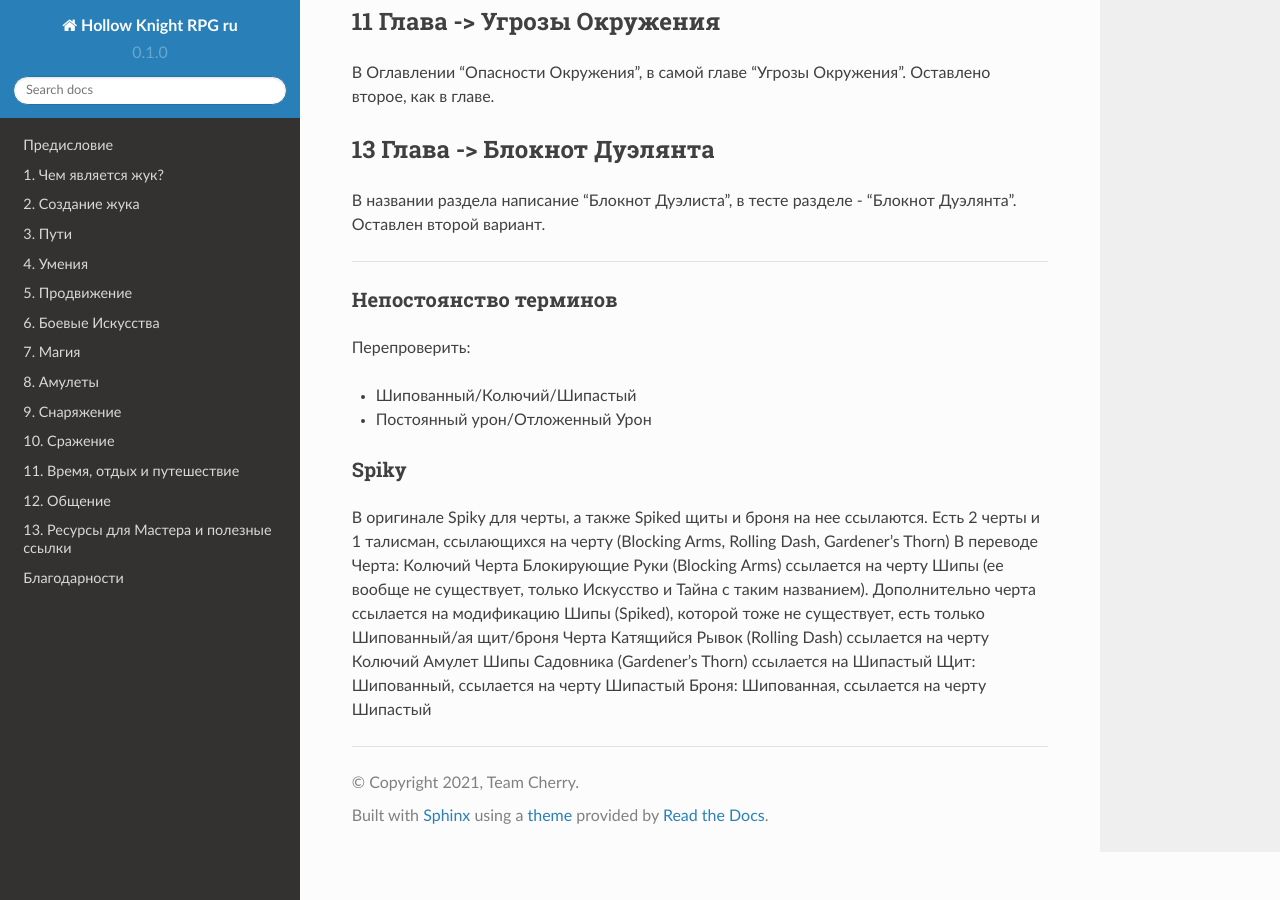
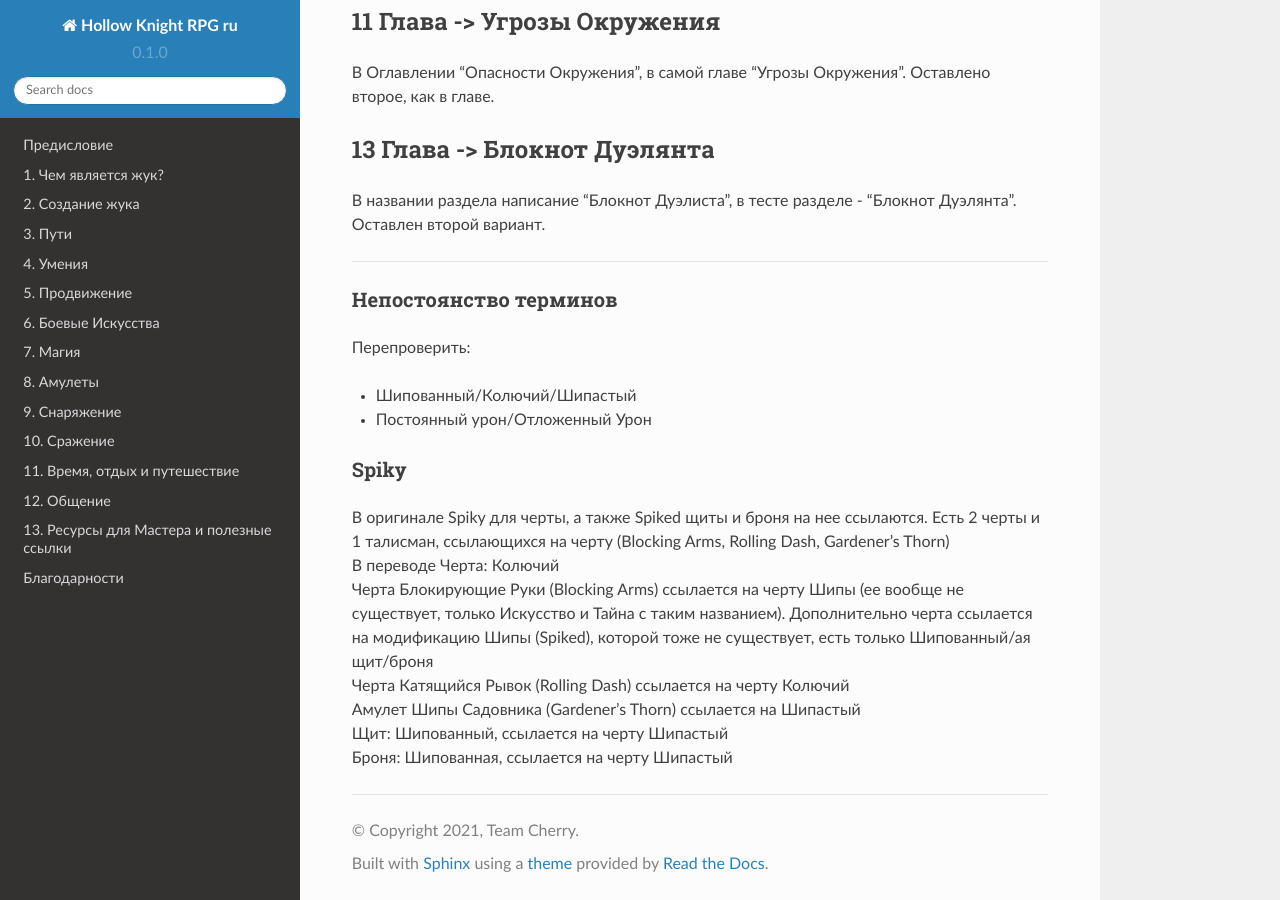
Before and after one commit to LazySelkie/hollow-knight-rpg-ru, a Sphinx documentation site: the page built from docs/source/differences.rst, in a window 1280 px wide and 900 px high, scrolled down 3264 px. Built offline with Sphinx 7.4.7 and the Read the Docs theme 2.0.0, drawn with Linux system fonts in a browser that asks for light colours; part of the change alters nothing that is shown.

```diff
--- a/docs/source/differences.rst
+++ b/docs/source/differences.rst
@@ -103,10 +103,10 @@
 
 Spiky
 ~~~~~~~~~~~~~~~~~~~~~~~~~~
-В оригинале Spiky для черты, а также Spiked щиты и броня на нее ссылаются. Есть 2 черты и 1 талисман, ссылающихся на черту (Blocking Arms, Rolling Dash, Gardener's Thorn)
-В переводе Черта: Колючий
-Черта Блокирующие Руки (Blocking Arms) ссылается на черту Шипы (ее вообще не существует, только Искусство и Тайна с таким названием). Дополнительно черта ссылается на модификацию Шипы (Spiked), которой тоже не существует, есть только Шипованный/ая щит/броня
-Черта Катящийся Рывок (Rolling Dash) ссылается на черту Колючий
-Амулет Шипы Садовника (Gardener's Thorn) ссылается на Шипастый
-Щит: Шипованный, ссылается на черту Шипастый
-Броня: Шипованная, ссылается на черту Шипастый
+| В оригинале Spiky для черты, а также Spiked щиты и броня на нее ссылаются. Есть 2 черты и 1 талисман, ссылающихся на черту (Blocking Arms, Rolling Dash, Gardener's Thorn)
+| В переводе Черта: Колючий
+| Черта Блокирующие Руки (Blocking Arms) ссылается на черту Шипы (ее вообще не существует, только Искусство и Тайна с таким названием). Дополнительно черта ссылается на модификацию Шипы (Spiked), которой тоже не существует, есть только Шипованный/ая щит/броня
+| Черта Катящийся Рывок (Rolling Dash) ссылается на черту Колючий
+| Амулет Шипы Садовника (Gardener's Thorn) ссылается на Шипастый
+| Щит: Шипованный, ссылается на черту Шипастый
+| Броня: Шипованная, ссылается на черту Шипастый
```
